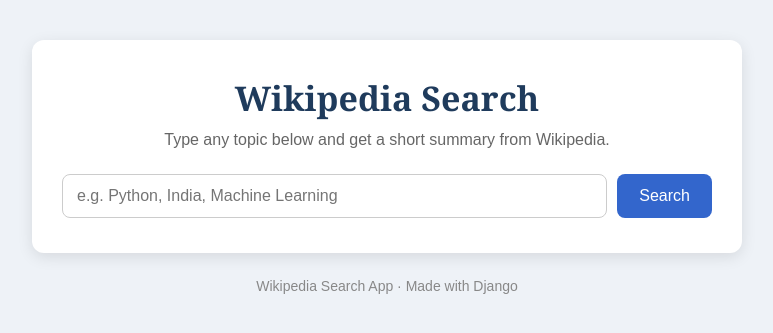
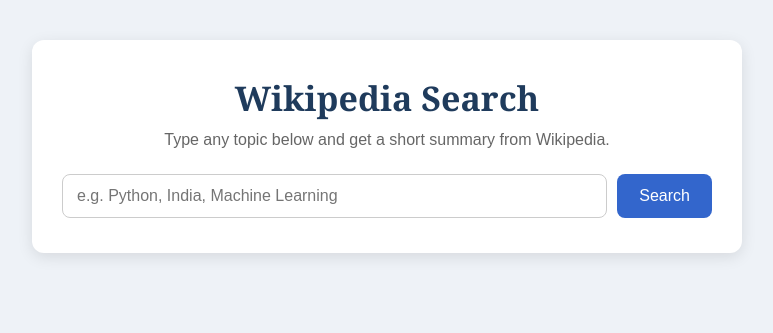
Before and after one commit to Ektasingh45/Ekta_django_project, a Django app: page / in a window 1280 px wide. Shown: the top 333 px of the page, without its empty margins (253-1026 px from the left). Run offline with Django 5.2, Linux system fonts and the light colour scheme.

Commit message:
final commit
Co-Authored-By: Claude Opus 5.5 <noreply@anthropic.com>

```diff
--- a/static/main/style.css
+++ b/static/main/style.css
@@ -103,14 +103,6 @@ body {
     color: #888888;
 }
 
-/* ---------- Footer ---------- */
-.footer {
-    margin-top: 25px;
-    font-size: 14px;
-    text-align: center;
-    color: #888888;
-}
-
 /* ---------- Small screens (mobile) ---------- */
 @media (max-width: 500px) {
     .search-form {
--- a/templates/main/index.html
+++ b/templates/main/index.html
@@ -48,9 +48,5 @@
 
     </div>
 
-    <footer class="footer">
-        Wikipedia Search App &middot; Made with Django
-    </footer>
-
 </body>
 </html>
```
Also changed, not shown: README.md, 8 other files.
